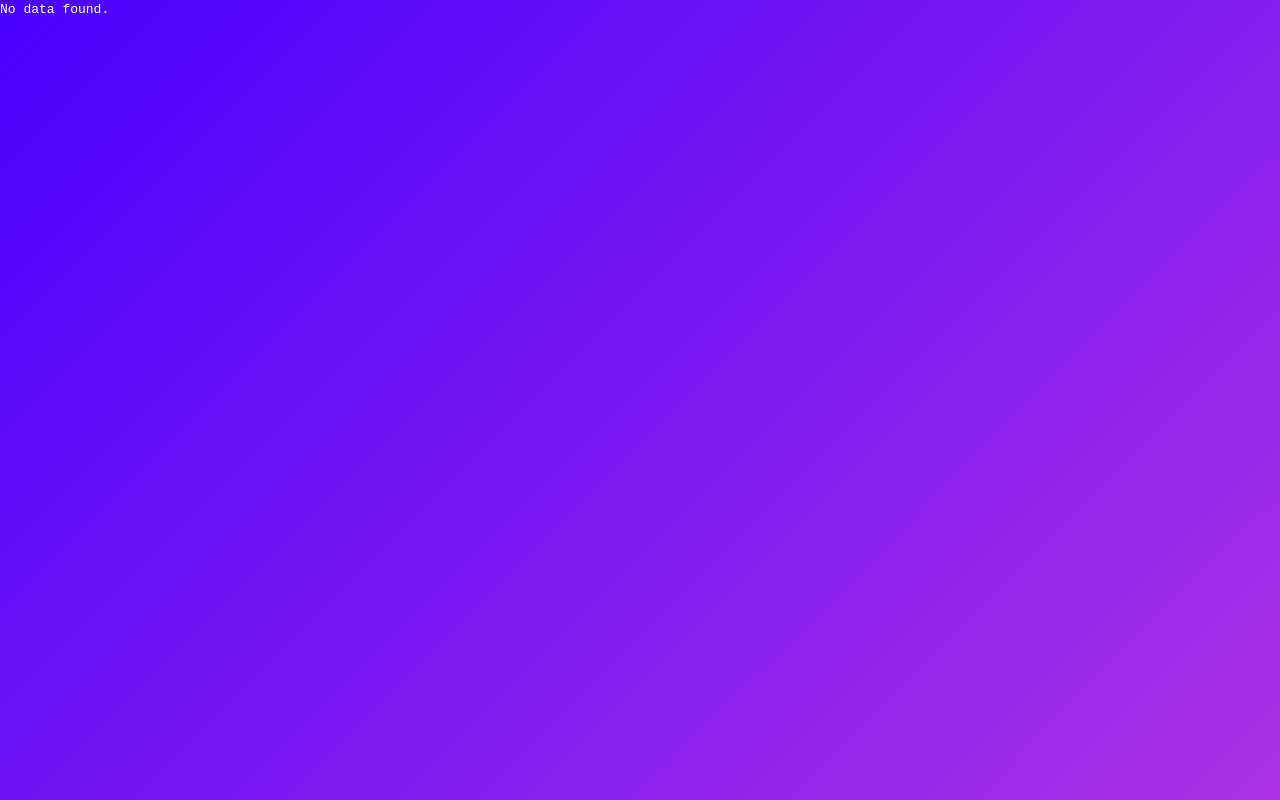
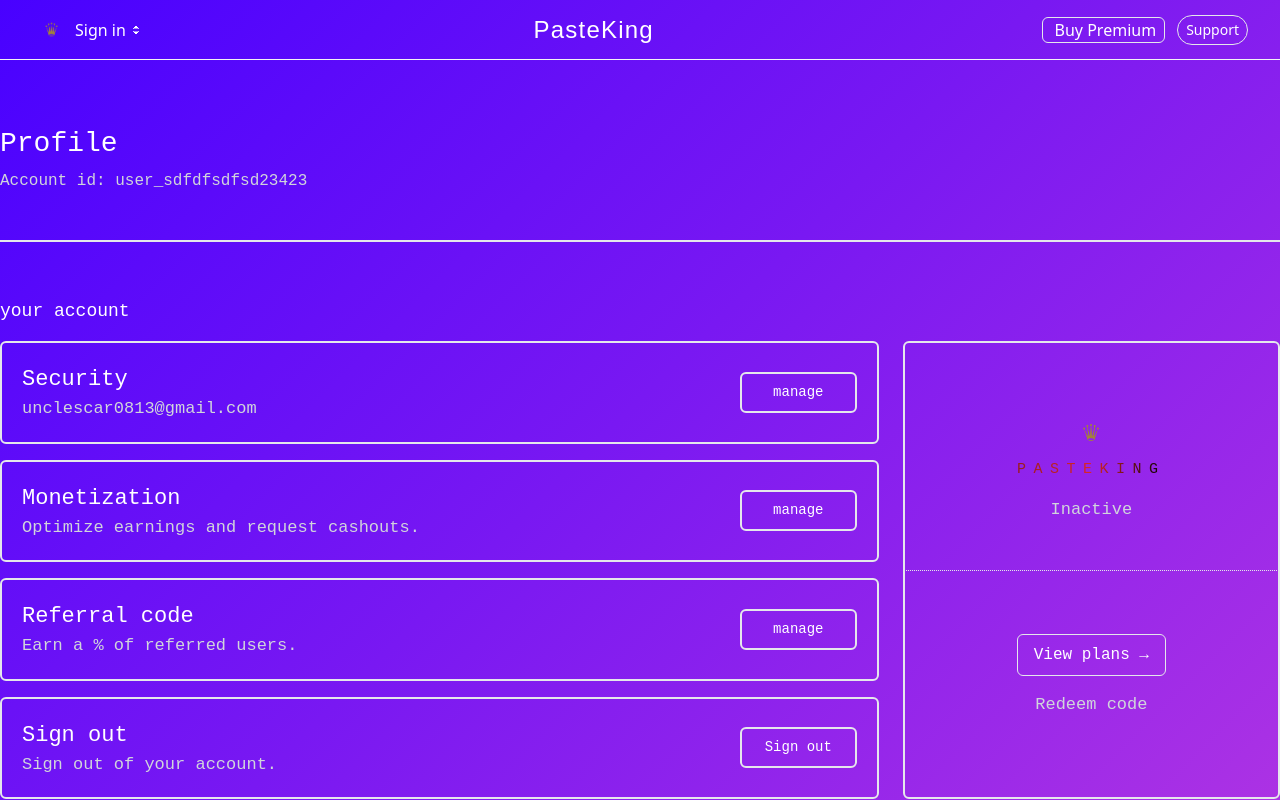
Before and after one commit to bremaster/paster, a Next.js app: page /profile in a window 1280 px wide. Built offline with nearby package versions, Linux system fonts and the light colour scheme; no server answers; the database is empty.

Commit message:
profile page update

```diff
--- a/package.json
+++ b/package.json
@@ -9,6 +9,7 @@
     "lint": "next lint"
   },
   "dependencies": {
+    "@paypal/react-paypal-js": "^8.7.0",
     "@reduxjs/toolkit": "^2.3.0",
     "axios": "^1.7.7",
     "dotenv": "^16.4.5",
--- a/src/app/page.tsx
+++ b/src/app/page.tsx
@@ -5,8 +5,12 @@
 import UrlModal from "@/components/UrlModal";
 import React, { useEffect, useState } from "react";
 import axios from "axios";
+import { useRouter } from 'next/navigation';
+import SideBarCom from "@/components/SideBarCom";
 
 export default function Home() {
+  const router = useRouter();
+  const [email, setEmail] = useState("");
   const [title, setTitle] = useState("");
   const [content, setContent] = useState("");
   const [newUrl, setNewUrl] = useState("")
@@ -30,14 +34,36 @@
       }
     }
   };
-  console.log(newUrl);
-  useEffect(() => { }, [newUrl]);
+
+  useEffect(() => {
+    const token = localStorage.getItem('token');
+    const verifyToken = async (token: string | null) => {
+      if (!token) {
+        console.log("No token found, redirecting to /auth");
+        // router.push('/auth');
+        return;
+      }
+
+      try {
+        const response = await axios.post('/api/protected', { token });
+        if (response.data.valid) {
+          setEmail(response.data.user.email);
+        }
+      } catch (error) {
+        console.error("Verification failed:", error);
+      }
+    };
+
+    verifyToken(token);
+  }, [router, newUrl]);
 
   return (
     <div>
       <header className="border-b border-gray-100 flex justify-between px-8 h-[60px] font-sans">
         <Header />
       </header>
+      <div className="flex">
+        {email && <SideBarCom />}
         <main className="container  max-w-7xl mx-auto px-16 ">
           <form onSubmit={handleSubmit}>
             <div className="mt-14">
@@ -54,8 +80,9 @@
             </div>
           </form>
         </main >
-      {newUrl && <UrlModal newUrl={newUrl} setNewUrl={setNewUrl} />
-      }
+
+      </div>
+      {newUrl && <UrlModal newUrl={newUrl} setNewUrl={setNewUrl} />}
     </div >
   );
 }
--- /dev/null
+++ b/src/app/profile/page.tsx
@@ -0,0 +1,77 @@
+'use client'
+
+import React from 'react'
+import Image from 'next/image'
+import Header from '../../components/HeaderCom'
+import { useRouter } from 'next/navigation'
+
+const Premium = () => {
+    const router = useRouter();
+    const logout = () => {
+        localStorage.removeItem("token");
+        router.push("/auth");
+    }
+    return (
+        <div>
+            <header className="border-b border-gray-100 flex justify-between px-8 h-[60px] font-sans">
+                <Header />
+            </header>
+            <div>
+                <div className='mt-8 flex flex-col container  max-w-7xl mx-auto'>
+                    <div className='h-[150px] mb-14 border-b-2 flex flex-col gap-1 justify-center'>
+                        <h1 className='text-[28px]'>Profile</h1>
+                        <p className='pb-4 text-[16px]  text-gray-300'>Account id: user_sdfdfsdfsd23423</p>
+                    </div>
+                    <h2 className='text-[18px] mb-4'>your account</h2>
+                    <div className='w-full flex gap-6'>
+                        <div className='w-[70%] flex flex-col gap-4'>
+                            <div className='w-full rounded-md p-5 flex justify-between items-center border-2 '>
+                                <div>
+                                    <h3 className='text-[22px]'>Security</h3>
+                                    <p className='text-[17px] text-gray-300'>unclescar0813@gmail.com</p>
+                                </div>
+                                <button className='text-[14px] w-[14%] rounded-md p-2 px-4 transition-all duration-500 border-2 hover:bg-white hover:bg-opacity-35'>manage</button>
+                            </div>
+                            <div className='w-full rounded-md p-5 flex justify-between items-center border-2 '>
+                                <div>
+                                    <h3 className='text-[22px]'>Monetization</h3>
+                                    <p className='text-[17px] text-gray-300'>Optimize earnings and request cashouts.</p>
+                                </div>
+                                <button className='text-[14px] w-[14%] rounded-md p-2 px-4 transition-all duration-500 border-2 hover:bg-white hover:bg-opacity-35'>manage</button>
+                            </div>
+                            <div className='w-full rounded-md p-5 flex justify-between items-center border-2 '>
+                                <div>
+                                    <h3 className='text-[22px]'>Referral code</h3>
+                                    <p className='text-[17px] text-gray-300'>Earn a % of referred users.</p>
+                                </div>
+                                <button className='text-[14px] w-[14%] rounded-md p-2 px-4 transition-all duration-500 border-2 hover:bg-white hover:bg-opacity-35'>manage</button>
+                            </div>
+                            <div className='w-full rounded-md p-5 flex justify-between items-center border-2 '>
+                                <div>
+                                    <h3 className='text-[22px]'>Sign out</h3>
+                                    <p className='text-[17px] text-gray-300'>Sign out of your account.</p>
+                                </div>
+                                <button onClick={logout} className='text-[14px] w-[14%] rounded-md p-2 px-4 transition-all duration-500 border-2 hover:bg-white hover:bg-opacity-35'>Sign out</button>
+                            </div>
+
+                        </div>
+                        <div className='flex flex-col items-center border-2 p-4 rounded-md w-[30%]'>
+                            <div className='flex flex-col items-center justify-center py-10 h-[50%]'>
+                                <Image width={30} height={30} alt='logo' src="/Logo.png" className='py-4' />
+                                <p className='text-[15px] tracking-[0.5em] mb-[15px] bg-gradient-to-r from-red-800 via-red-600 to-black bg-clip-text text-transparent'>PASTEKING</p>
+                                <p className='text-[17px] text-gray-300'>Inactive</p>
+                            </div>
+                            <div className='border-b border-dotted w-[110%]'></div>
+                            <div  className='flex flex-col items-center justify-center py-10 h-[50%] gap-4'>
+                                <button className='text-[16px] border p-2 px-4 rounded-md hover:bg-white hover:bg-opacity-30 transition-all duration-500'>View plans &#8594;</button>
+                                <p className='text-[17px] text-gray-300'>Redeem code</p>
+                            </div>
+                        </div>
+                    </div>
+                </div>
+            </div>
+        </div>
+    )
+}
+
+export default Premium
--- a/src/components/HeaderCom.tsx
+++ b/src/components/HeaderCom.tsx
@@ -31,20 +31,24 @@
     verifyToken(token);
   }, [router]);
 
+  const logout = () => {
+    localStorage.removeItem("token");
+    router.push("/auth");
+  }
+
   return (
     <div className='w-full flex justify-between items-center'>
       <div className="flex items-center text-white ">
         <Link href="/">
           <Image width={23} height={22.5} alt='standard' src="/Logo.png" className="mx-2" /></Link>
-        {email ? <p> {email} </p> : <Link href="/auth" className="flex items-center hover:bg-white hover:bg-opacity-20 rounded-md p-1">
-          {/* <Image width={20} height={20} alt="dummy" src="/dummy-profile.jpeg" className="mx-2 rounded-md h-[20px]" />  */}
+        {email ? <Link href={"/profile"} className='cursor-pointer'> {email} </Link> : <Link href="/auth" className="flex items-center hover:bg-white hover:bg-opacity-20 rounded-md p-1">
           Sign in
           <Image width={12} height={12} alt='updownarrow' src="/updownarrow.svg" className='ml-1' />
         </Link>}
       </div>
       <h2 className='text-[24px] font-[fantasy] tracking-wider'>PasteKing</h2>
       <div className="flex items-center gap-3">
-        <Link href="/premium" className="flex items-center text-white border rounded-md px-2 cursor-default">
+        <Link href="/premium" className="flex items-center text-white border rounded-md px-2 cursor-pointer hover:bg-white hover:bg-opacity-35 transition-all">
           <span className='ml-1'>Buy Premium</span>
         </Link>
         <a className="rounded-full border py-1 px-2 text-sm">Support</a>
--- /dev/null
+++ b/src/components/SideBarCom.tsx
@@ -0,0 +1,19 @@
+'use client'
+
+import React from 'react'
+import Image from 'next/image'
+import Link from 'next/link'
+
+const SideBarCom = () => {
+    return (
+        <div className=' flex flex-col justify-center items-center h-[calc(100vh - 60px)]'>
+            <div  className='ml-2 flex flex-col justify-center items-center border-2 rounded-lg'>
+                <Link href="/" className='p-4 w-full hover:bg-white hover:bg-opacity-35 transition-all duration-500'>Create new</Link>
+                <Link href="/" className='p-4 w-full hover:bg-white hover:bg-opacity-35 transition-all duration-500'>Analytics</Link>
+                <Link href="/" className='p-4 w-full hover:bg-white hover:bg-opacity-35 transition-all duration-500'>Templates</Link>
+            </div>
+        </div>
+    )
+}
+
+export default SideBarCom
```
Also changed, not shown: public/analytics.svg (added), 1 other file (tests, documents, lock files or other folders). Lines whose indentation alone changed are shown as unchanged.
